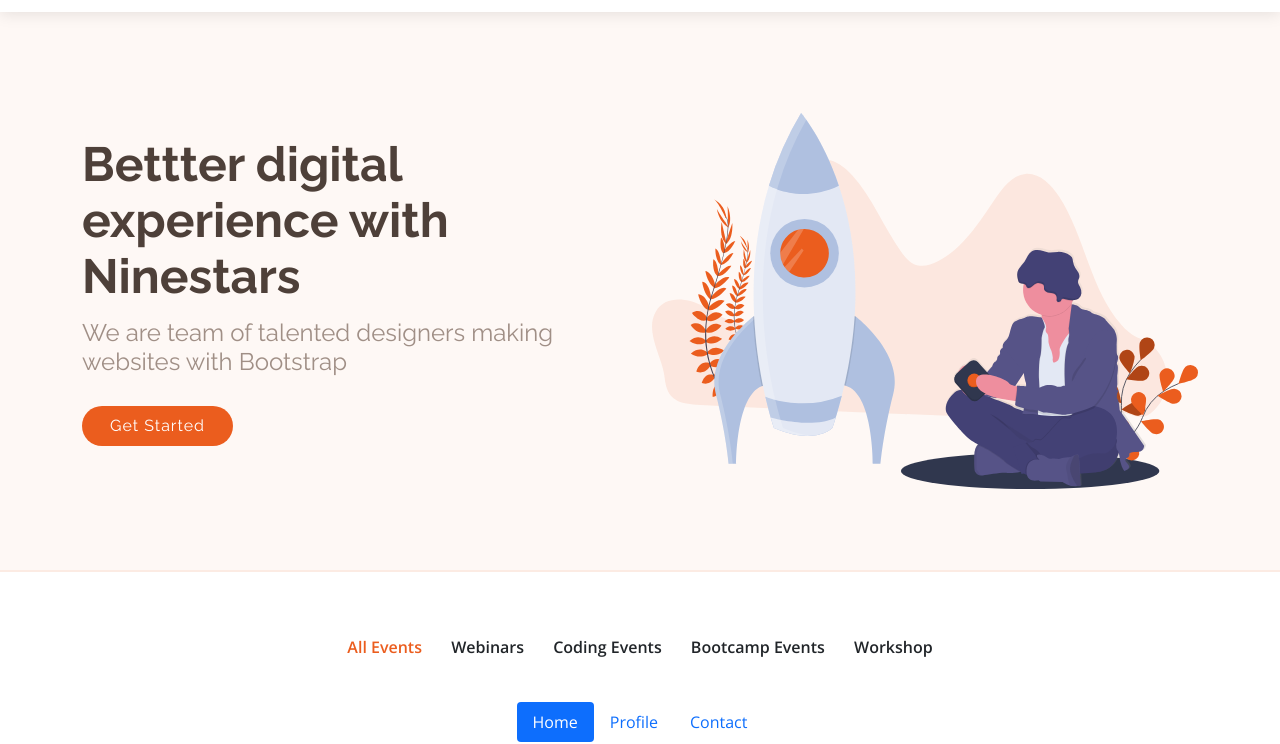
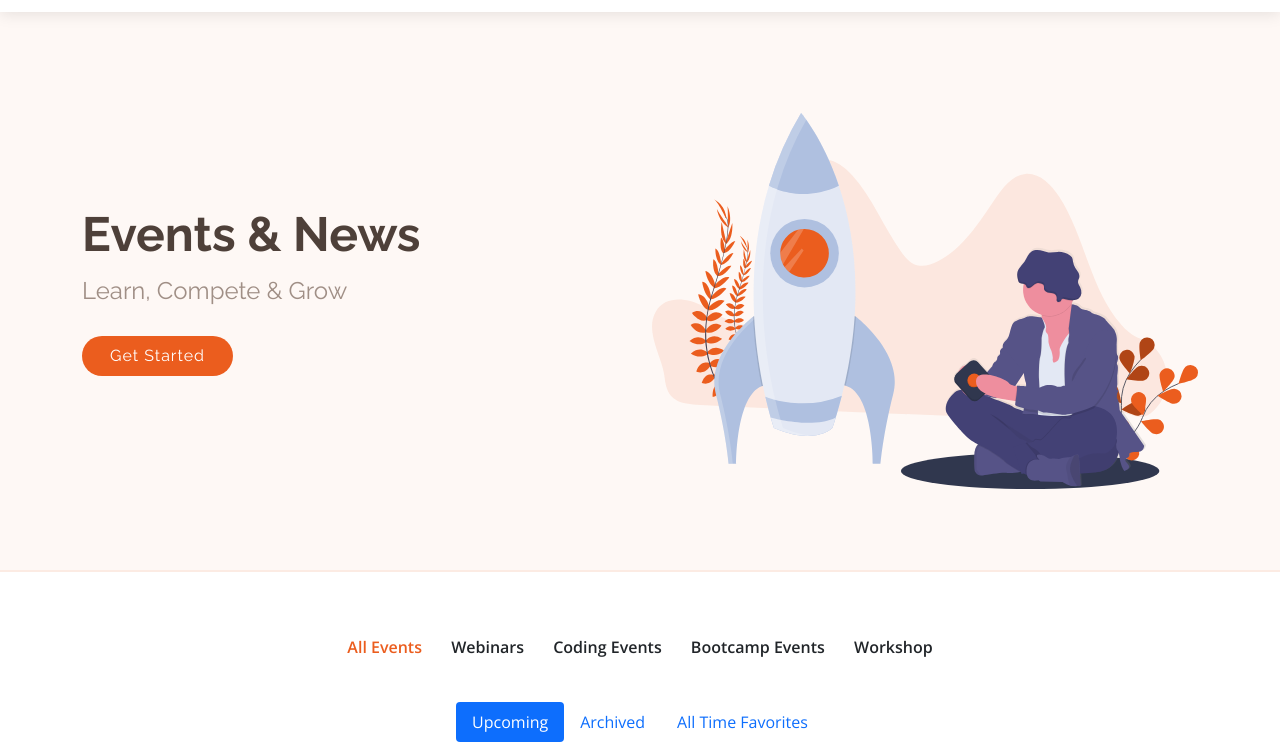
Before and after one commit to mdakram09/Coding-Ninjas-Events-Page-Clone, a website: page index.html in a window 1280 px wide. Shown: the part 60-804 px from the top of the page. Drawn offline with nearby package versions, Linux system fonts and the light colour scheme; files whose address does not match are found by name.

```diff
--- a/index.html
+++ b/index.html
@@ -94,8 +94,8 @@
     <div class="container">
       <div class="row gy-4">
         <div class="col-lg-6 order-2 order-lg-1 d-flex flex-column justify-content-center">
-          <h1>Bettter digital experience with Ninestars</h1>
-          <h2>We are team of talented designers making websites with Bootstrap</h2>
+          <h1>Events & News</h1>
+          <h2>Learn, Compete & Grow</h2>
           <div>
             <a href="#about" class="btn-get-started scrollto rounded-pill">Get Started</a>
           </div>
@@ -131,19 +131,17 @@
         <ul class="nav nav-pills mb-3 justify-content-center " id="pills-tab" role="tablist">
           <li class="nav-item" role="presentation">
             <button class="nav-link active " id="pills-home-tab" data-bs-toggle="pill" data-bs-target="#pills-home"
-              type="button" role="tab" aria-controls="pills-home" aria-selected="true">Home</button>
+              type="button" role="tab" aria-controls="pills-home" aria-selected="true">Upcoming</button>
           </li>
           <li class="nav-item" role="presentation">
             <button class="nav-link" id="pills-profile-tab" data-bs-toggle="pill" data-bs-target="#pills-profile"
-              type="button" role="tab" aria-controls="pills-profile" aria-selected="false">Profile</button>
+              type="button" role="tab" aria-controls="pills-profile" aria-selected="false">Archived</button>
           </li>
           <li class="nav-item" role="presentation">
             <button class="nav-link" id="pills-contact-tab" data-bs-toggle="pill" data-bs-target="#pills-contact"
-              type="button" role="tab" aria-controls="pills-contact" aria-selected="false">Contact</button>
+              type="button" role="tab" aria-controls="pills-contact" aria-selected="false">All Time Favorites</button>
           </li>
         </ul><br><br>
-
-        <div class="tab-content" id="pills-tabContent">
 
         <div class="row portfolio-container" data-aos="fade-up" data-aos-delay="200">
 
@@ -283,7 +281,6 @@
           </div>
 
         </div>
-        </div>
 
       </div>
     </section><!-- End Portfolio Section -->
```
Lines whose indentation alone changed are shown as unchanged.
